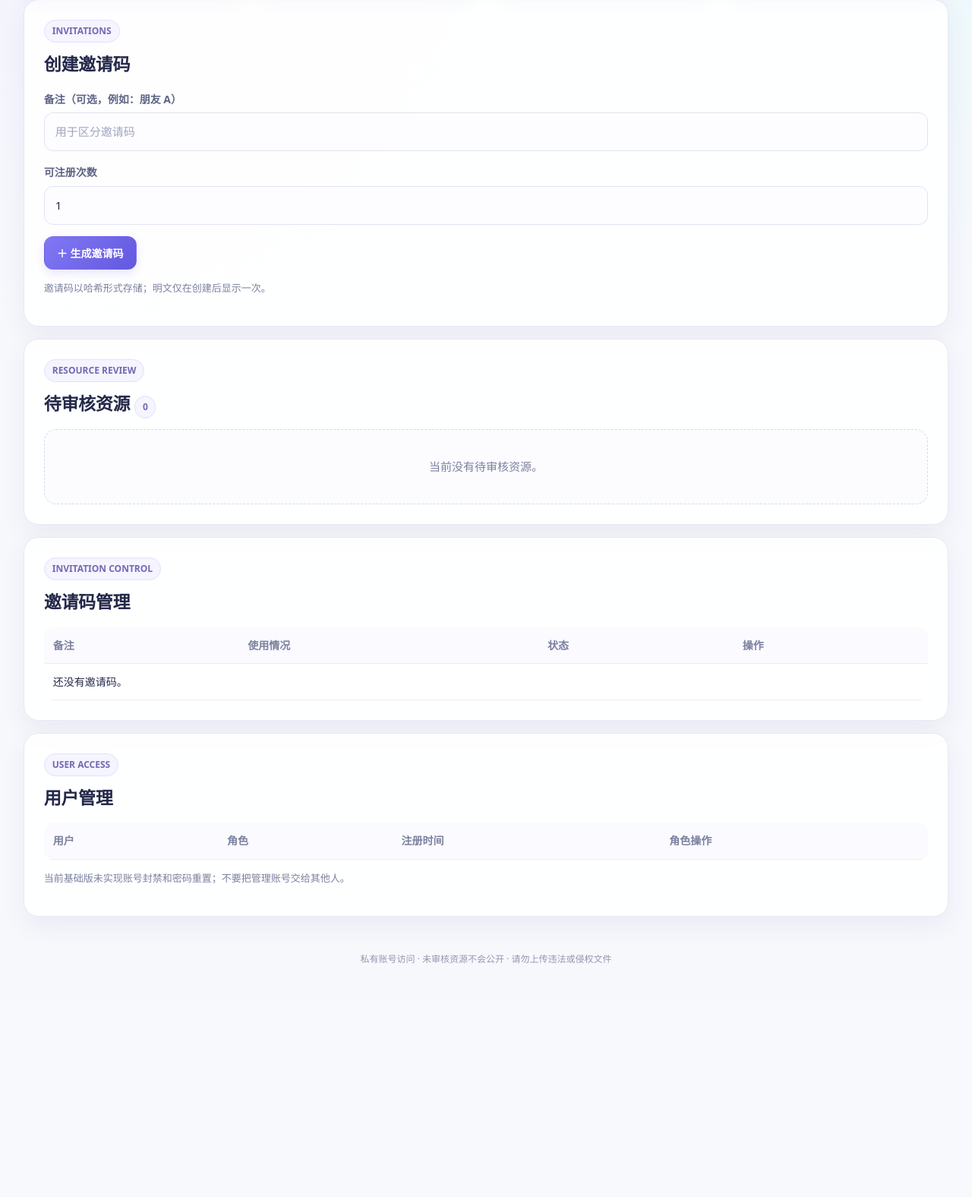
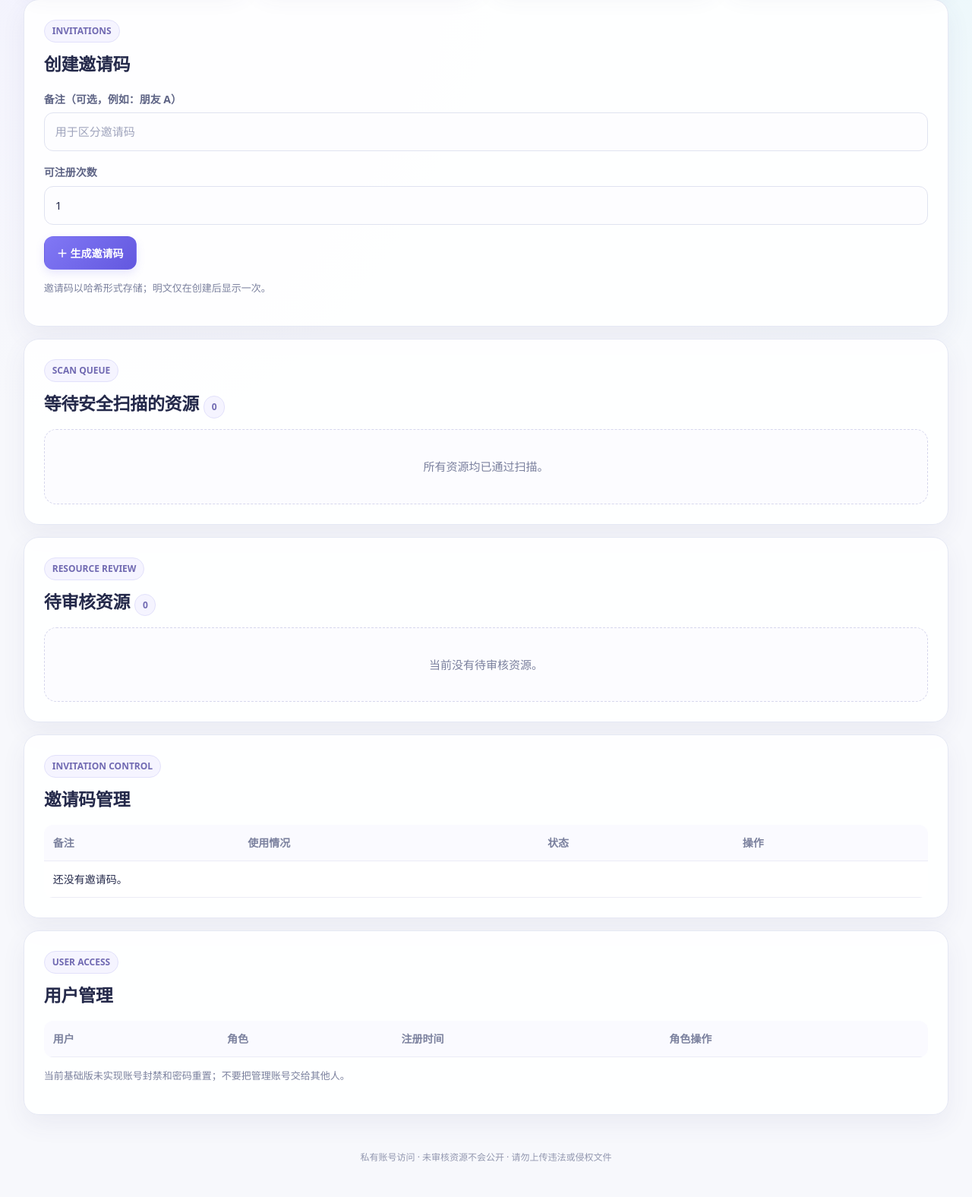
Before and after one commit to likejack759-gif/archive-cloud-platform, a Python web app: template app/templates/admin.html in a window 1280 px wide. Shown: the part 420-1996 px from the top of the page at 76% size. Before the commit the page ends 1688 px from the top, so only its background shows below. Run offline with Jinja, Linux system fonts and the light colour scheme; the template is opened without the code that fills it, so the values that code supplies are empty.

Commit message:
Add scan queue for legacy and unscanned resources

```diff
--- a/app/templates/admin.html
+++ b/app/templates/admin.html
@@ -4,6 +4,7 @@
 {% if notice == 'invite_created' %}<div class="notice">邀请码已创建。请复制上方邀请码并安全发送给指定用户。</div>{% endif %}
 <div class="grid" style="grid-template-columns:repeat(auto-fit,minmax(150px,1fr))">{% for label,value in [('用户总数',stats.users),('资源总数',stats.resources),('待审核',stats.pending),('已批准',stats.approved)] %}<div class="panel" style="margin:0"><div class="muted small">{{ label }}</div><div style="font-size:30px;line-height:1.4;font-weight:850;color:#3478f6">{{ value }}</div></div>{% endfor %}</div>
 <section class="panel"><div class="tag">INVITATIONS</div><h2 style="margin-top:10px">创建邀请码</h2><form method="post" action="/admin/invites"><input type="hidden" name="csrf_token" value="{{ csrf_token }}"><label>备注（可选，例如：朋友 A）</label><input name="label" maxlength="100" placeholder="用于区分邀请码"><label>可注册次数</label><input name="max_uses" type="number" min="1" max="1000" value="1" required><button>＋ 生成邀请码</button></form><p class="muted small">邀请码以哈希形式存储；明文仅在创建后显示一次。</p></section>
+<section class="panel"><div class="tag">SCAN QUEUE</div><h2 style="margin-top:10px">等待安全扫描的资源 <span class="tag">{{ unscanned|length }}</span></h2>{% if unscanned %}<div class="table-wrap"><table><thead><tr><th>资源</th><th>当前状态</th><th>扫描结果</th><th>操作</th></tr></thead><tbody>{% for r in unscanned %}<tr><td>{{ r.name }}<br><span class="muted small">{{ r.original_filename }}</span><br><span class="muted small">资源状态：{{ r.status }}</span></td><td>{{ r.scan_status or 'pending' }}</td><td>{{ r.scan_result or '尚未扫描' }}</td><td><form method="post" action="/admin/resources/{{ r.id }}/rescan"><input type="hidden" name="csrf_token" value="{{ csrf_token }}"><button class="secondary" type="submit">重新扫描</button></form></td></tr>{% endfor %}</tbody></table></div>{% else %}<div class="empty">所有资源均已通过扫描。</div>{% endif %}</section>
 <section class="panel"><div class="tag">RESOURCE REVIEW</div><h2 style="margin-top:10px">待审核资源 <span class="tag">{{ pending|length }}</span></h2>
 {% if pending %}<div class="table-wrap"><table><thead><tr><th>资源</th><th>提交者</th><th>文件</th><th>审核操作</th></tr></thead><tbody>{% for r in pending %}<tr><td><strong>{{ r.name }}</strong><br><span class="muted small">{{ r.description }}</span><br><span class="muted small">{{ r.created_at }}</span><br>{% if r.cover_filename %}<img src="/covers/{{ r.cover_filename }}" alt="封面" style="width:100px;max-width:100%;border-radius:10px;margin-top:8px">{% endif %}</td><td>{{ r.owner_name }}</td><td style="overflow-wrap:anywhere">{{ r.original_filename }}<br><span class="muted small">{{ "%.1f"|format(r.size_bytes/1048576) }} MB</span><br><span class="tag">扫描：{{ r.scan_status or 'pending' }}</span><br><span class="muted small">{{ r.scan_result or '尚未扫描' }}</span><form method="post" action="/admin/resources/{{ r.id }}/rescan" style="margin-top:8px"><input type="hidden" name="csrf_token" value="{{ csrf_token }}"><button class="secondary" type="submit">重新扫描</button></form></td><td><form method="post" action="/admin/resources/{{ r.id }}/review"><input type="hidden" name="csrf_token" value="{{ csrf_token }}"><input name="review_note" placeholder="审核备注（可选）" maxlength="500"><div class="row"><button name="action" value="approve" class="good">批准</button><button name="action" value="reject" class="danger">拒绝</button></div></form></td></tr>{% endfor %}</tbody></table></div>{% else %}<div class="empty">当前没有待审核资源。</div>{% endif %}</section>
 <section class="panel"><div class="tag">INVITATION CONTROL</div><h2 style="margin-top:10px">邀请码管理</h2><div class="table-wrap"><table><thead><tr><th>备注</th><th>使用情况</th><th>状态</th><th>操作</th></tr></thead><tbody>{% for i in invites %}<tr><td>{{ i.label or '—' }}</td><td>{{ i.uses }} / {{ i.max_uses }}</td><td>{% if i.active %}<span class="tag" style="color:#16835d">启用</span>{% else %}<span class="tag">已停用</span>{% endif %}</td><td><form class="inline" method="post" action="/admin/invites/{{ i.id }}/toggle"><input type="hidden" name="csrf_token" value="{{ csrf_token }}"><button class="secondary">{{ '停用' if i.active else '启用' }}</button></form></td></tr>{% else %}<tr><td colspan="4">还没有邀请码。</td></tr>{% endfor %}</tbody></table></div></section>
```
